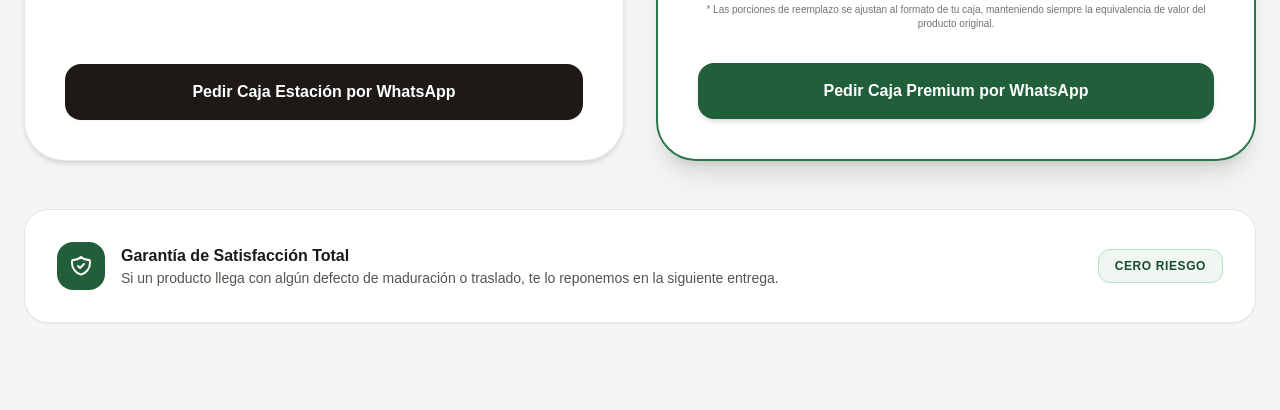
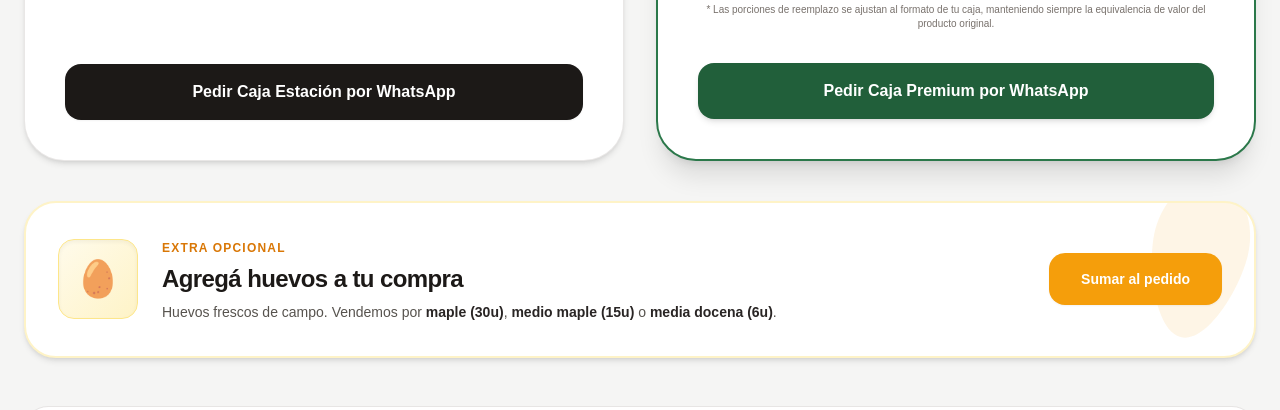
Before and after one commit to JFBrusadin/DailyBox, a plain HTML site: page index.html in a window 1280 px wide. Shown: the part 2286-2696 px from the top of the page. Drawn offline with nearby package versions, Linux system fonts and the light colour scheme; a web font is replaced by a local one.

Commit message:
Update index.html

```diff
--- a/index.html
+++ b/index.html
@@ -453,7 +453,35 @@
         </div>
 
       </div>
+<!-- ADD-ON: HUEVOS (Horizontal) -->
+      <div class="mt-10 bg-white rounded-[2rem] p-6 sm:p-8 border-2 border-amber-100 flex flex-col sm:flex-row items-center justify-between gap-6 shadow-md relative overflow-hidden group">
+        <!-- Fondo decorativo sutil -->
+        <div class="absolute -right-10 -top-10 text-amber-500/10 rotate-12 transition-transform duration-500 group-hover:scale-110">
+          <svg class="w-48 h-48" fill="currentColor" viewBox="0 0 24 24"><path d="M12 2C8.686 2 6 5.582 6 10c0 4.418 2.686 12 6 12s6-7.582 6-12c0-4.418-2.686-8-6-8z"/></svg>
+        </div>
 
+        <!-- Contenido Izquierda -->
+        <div class="flex items-center gap-5 sm:gap-6 relative z-10 w-full sm:w-auto">
+          <div class="w-16 h-16 sm:w-20 sm:h-20 rounded-2xl bg-gradient-to-br from-amber-50 to-amber-100 border border-amber-200 text-amber-700 flex items-center justify-center shrink-0 text-3xl sm:text-4xl shadow-inner">
+            🥚
+          </div>
+          <div>
+            <span class="text-xs font-bold tracking-widest text-amber-600 uppercase">Extra Opcional</span>
+            <h4 class="text-xl sm:text-2xl font-extrabold text-stone-900 mt-1 tracking-tight">Agregá huevos a tu compra</h4>
+            <p class="text-sm text-stone-600 mt-1.5 font-medium leading-relaxed">
+              Huevos frescos de campo. Vendemos por <strong class="text-stone-800">maple (30u)</strong>, <strong class="text-stone-800">medio maple (15u)</strong> o <strong class="text-stone-800">media docena (6u)</strong>.
+            </p>
+          </div>
+        </div>
+
+        <!-- Botón Derecha -->
+        <div class="relative z-10 w-full sm:w-auto shrink-0">
+           <a href="https://wa.me/5492612745891?text=Hola!%20Me%20interesa%20agregar%20huevos%20a%20mi%20caja" target="_blank" rel="noopener noreferrer"
+              class="w-full sm:w-auto inline-flex justify-center items-center py-4 px-8 rounded-2xl bg-amber-500 hover:bg-amber-600 text-white font-bold transition-all shadow-sm text-sm">
+             Sumar al pedido
+           </a>
+        </div>
+      </div>
       <!-- BANNER DE GARANTÍA -->
       <div class="mt-12 bg-white rounded-3xl p-6 sm:p-8 border border-stone-200 flex flex-col sm:flex-row items-center justify-between gap-6 shadow-sm">
         <div class="flex items-center gap-4">
@@ -826,7 +854,7 @@
         <!-- BOTÓN INSTAGRAM CON DEGRADADO -->
         <div class="mt-8 flex flex-col items-center gap-3">
           <span class="text-sm font-medium text-stone-300">Seguinos en nuestras redes:</span>
-          <a href="https://www.instagram.com/TU_USUARIO_AQUI" target="_blank" rel="noopener noreferrer"
+          <a href="https://www.instagram.com/dailyboxarg/" target="_blank" rel="noopener noreferrer"
              class="inline-flex items-center gap-2 bg-gradient-to-tr from-purple-600 via-pink-500 to-orange-500 hover:opacity-90 text-white px-6 py-2.5 rounded-full transition-all duration-300 shadow-md text-sm font-semibold group">
             <svg class="w-5 h-5 fill-current group-hover:scale-110 transition-transform" viewBox="0 0 24 24"><path d="M12 2.163c3.204 0 3.584.012 4.85.07 3.252.148 4.771 1.691 4.919 4.919.058 1.265.069 1.645.069 4.849 0 3.205-.012 3.584-.069 4.849-.149 3.225-1.664 4.771-4.919 4.919-1.266.058-1.644.07-4.85.07-3.204 0-3.584-.012-4.849-.07-3.26-.149-4.771-1.699-4.919-4.92-.058-1.265-.07-1.644-.07-4.849 0-3.204.013-3.583.07-4.849.149-3.227 1.664-4.771 4.919-4.919 1.266-.057 1.645-.069 4.849-.069zM12 0C8.741 0 8.333.014 7.053.072 2.695.272.273 2.69.073 7.052.014 8.333 0 8.741 0 12c0 3.259.014 3.668.072 4.948.2 4.358 2.618 6.78 6.98 6.98C8.333 23.986 8.741 24 12 24c3.259 0 3.668-.014 4.948-.072 4.354-.2 6.782-2.618 6.979-6.98.059-1.28.073-1.689.073-4.948 0-3.259-.014-3.667-.072-4.947-.196-4.354-2.617-6.78-6.979-6.98C15.668.014 15.259 0 12 0zm0 5.838a6.162 6.162 0 100 12.324 6.162 6.162 0 000-12.324zM12 16a4 4 0 110-8 4 4 0 010 8zm6.406-11.845a1.44 1.44 0 100 2.881 1.44 1.44 0 000-2.881z"/></svg>
             <span>Instagram</span>
```
